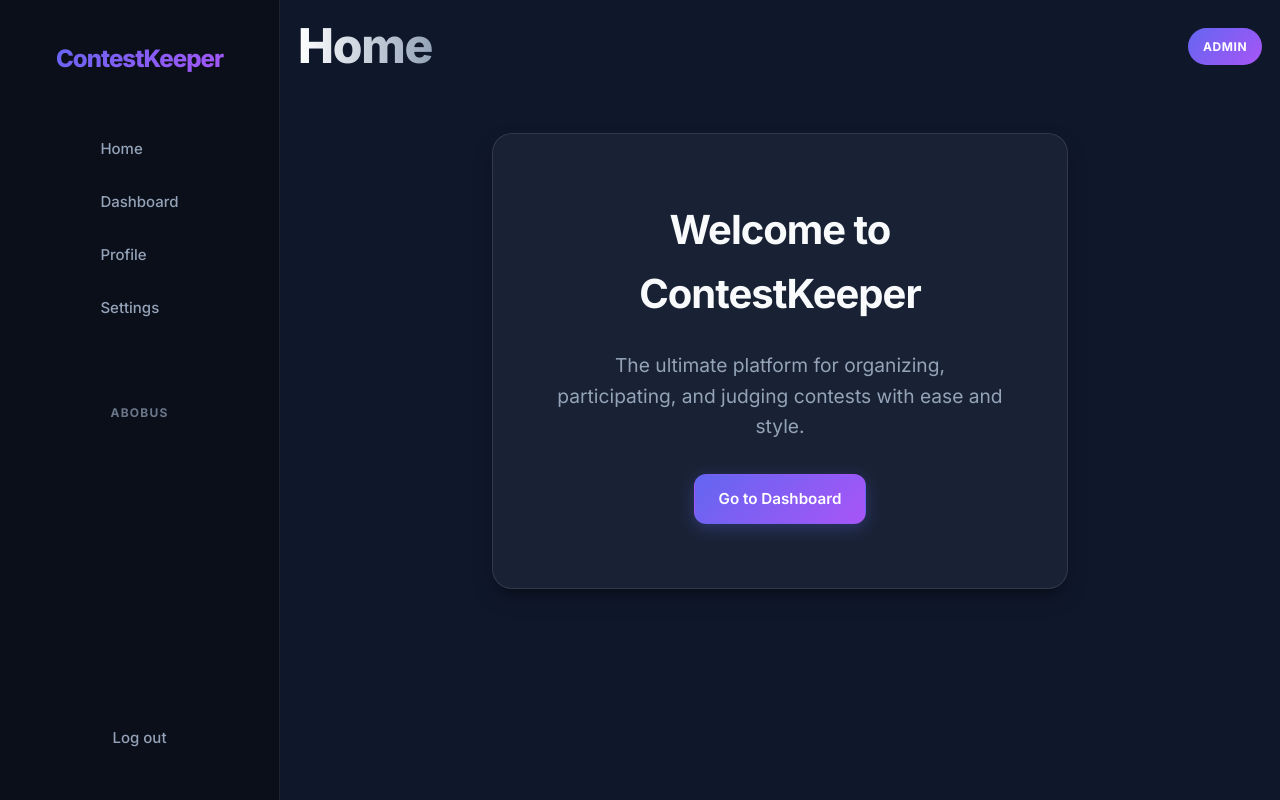
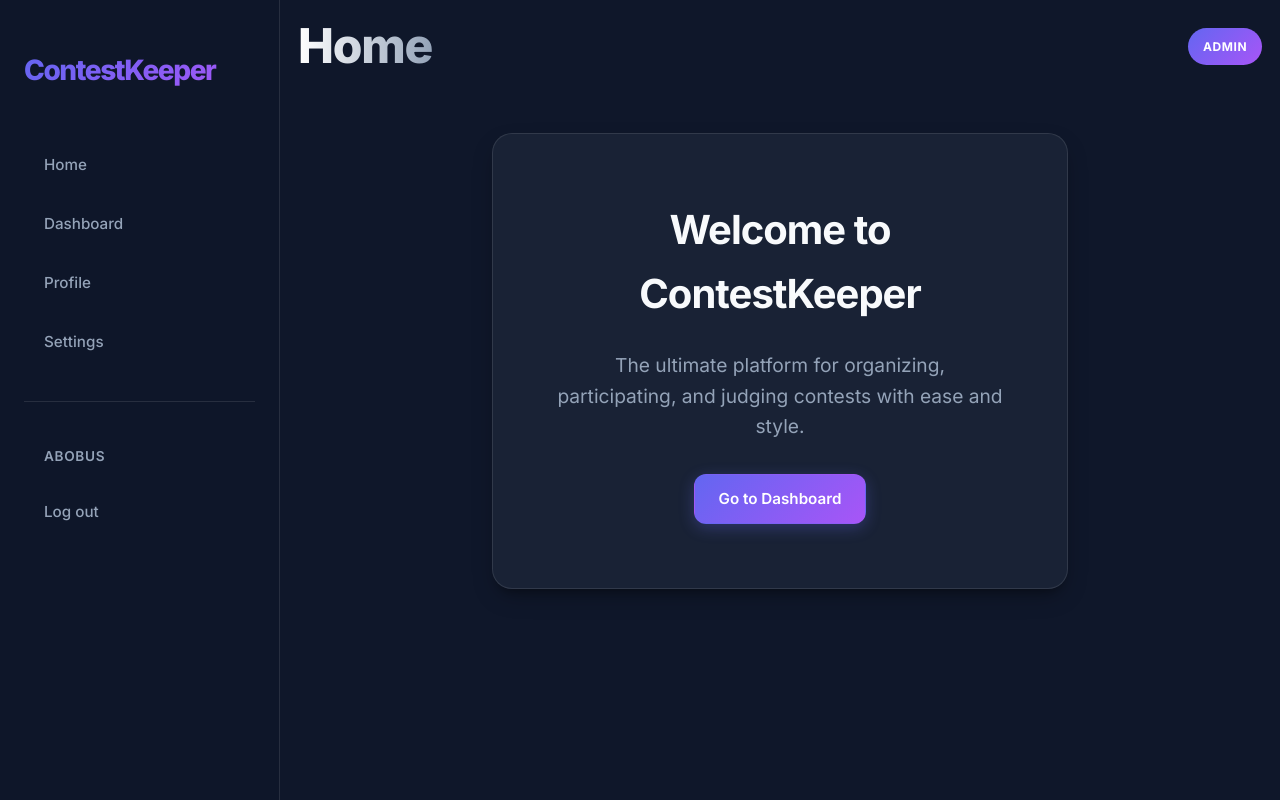
Before and after one commit to yourbrolol/team404NotFound, a Django app: page / in a window 1280 px wide. Run offline with Django 5.2, Linux system fonts and the light colour scheme; a user stored in the database is signed in.

Commit message:
reverted dumb nav.css + common.css changes from older commits.

```diff
--- a/ContestKeeper/app/static/css/common.css
+++ b/ContestKeeper/app/static/css/common.css
@@ -38,9 +38,7 @@ body {
 }
 
 /* Typography */
-h1,
-h2,
-h3 {
+h1, h2, h3 {
     color: var(--text-main);
     letter-spacing: -0.025em;
 }
@@ -55,8 +53,7 @@ h3 {
 }
 
 /* Components */
-.glass-panel,
-.contest-card {
+.glass-panel, .contest-card {
     display: flex;
     background: var(--bg-card);
     backdrop-filter: blur(12px);
@@ -71,8 +68,7 @@ h3 {
     flex-direction: column;
 }
 
-.glass-panel:hover,
-.contest-card:hover {
+.glass-panel:hover, .contest-card:hover {
     transform: translateY(-4px);
     border-color: rgba(99, 102, 241, 0.4);
     background: rgba(30, 41, 59, 0.9);
@@ -91,8 +87,7 @@ h3 {
     text-decoration: none;
     transition: all 0.2s ease;
     cursor: pointer;
-    border: 1px solid transparent;
-    /* Match the box model of tinted buttons */
+    border: 1px solid transparent; /* Match the box model of tinted buttons */
     gap: 0.5rem;
 }
 
@@ -227,10 +222,8 @@ select:focus {
         gap: 1.25rem;
     }
 
-    .glass-panel,
-    .contest-card {
-        min-width: 0;
-        /* allow shrinking inside grid */
+    .glass-panel, .contest-card {
+        min-width: 0;          /* allow shrinking inside grid */
         min-height: 0;
         padding: 1.5rem;
     }
@@ -262,13 +255,11 @@ select:focus {
     }
 
     .contest-grid {
-        grid-template-columns: 1fr;
-        /* single column */
+        grid-template-columns: 1fr;   /* single column */
         gap: 1rem;
     }
 
-    .glass-panel,
-    .contest-card {
+    .glass-panel, .contest-card {
         padding: 1.25rem;
         border-radius: 1rem;
     }
@@ -294,73 +285,3 @@ select:focus {
         padding: 0.4rem 1rem;
     }
 }
-
-:root {
-    --nav-bg: rgba(15, 15, 20, 0.8);
-    /* Полупрозрачный темный */
-    --accent: #7d5fff;
-    /* Фиолетовый акцент */
-    --text: #ffffff;
-}
-
-.navbar {
-    background: var(--nav-bg);
-    backdrop-filter: blur(10px);
-    /* Эффект матового стекла */
-    border-bottom: 1px solid rgba(255, 255, 255, 0.1);
-    position: sticky;
-    top: 0;
-    z-index: 1000;
-    padding: 0.8rem 2rem;
-}
-
-.nav-container {
-    max-width: 1200px;
-    margin: 0 auto;
-    display: flex;
-    justify-content: space-between;
-    align-items: center;
-}
-
-.nav-logo {
-    font-size: 1.5rem;
-    font-weight: bold;
-    color: var(--text);
-    text-decoration: none;
-    letter-spacing: 1px;
-}
-
-.nav-logo span {
-    color: var(--accent);
-}
-
-.nav-links {
-    list-style: none;
-    display: flex;
-    gap: 2rem;
-    align-items: center;
-}
-
-.nav-links a {
-    color: rgba(255, 255, 255, 0.7);
-    text-decoration: none;
-    font-size: 0.95rem;
-    transition: 0.3s;
-}
-
-.nav-links a:hover {
-    color: var(--accent);
-}
-
-.nav-btn {
-    background: var(--accent);
-    color: white !important;
-    padding: 0.5rem 1.2rem;
-    border-radius: 8px;
-    font-weight: 500;
-}
-
-.nav-btn:hover {
-    filter: brightness(1.2);
-    box-shadow: 0 0 15px rgba(125, 95, 255, 0.4);
-}
--- a/ContestKeeper/app/static/css/nav.css
+++ b/ContestKeeper/app/static/css/nav.css
@@ -1,96 +1,53 @@
-:root {
-    --nav-bg: #0b0f1a;
-    --nav-glass: rgba(15, 23, 42, 0.85);
-    --nav-link-hover: rgba(255, 255, 255, 0.04);
-    --nav-link-active: rgba(99, 102, 241, 0.1);
-    --nav-border: rgba(255, 255, 255, 0.08);
-    --nav-primary: #6366f1;
-    --nav-secondary: #a855f7;
-    --nav-text-main: #f8fafc;
-    --nav-text-muted: #94a3b8;
-    --nav-width: 280px;
-}
-
 body {
-    padding-left: var(--nav-width);
-    background-color: #0f172a;
-    transition: padding 0.3s ease;
+    padding-left: 280px;
 }
 
 /* ── Mobile top bar ── */
 .nav-topbar {
     display: none;
-    position: fixed;
-    top: 0;
-    left: 0;
-    right: 0;
-    height: 64px;
-    background: var(--nav-glass);
-    backdrop-filter: blur(12px);
-    -webkit-backdrop-filter: blur(12px);
-    border-bottom: 1px solid var(--nav-border);
-    align-items: center;
-    justify-content: space-between;
-    padding: 0 1.5rem;
-    z-index: 1002;
 }
 
 /* ── Hamburger button ── */
 .nav-hamburger {
     display: none;
-    background: var(--nav-link-hover);
-    border: 1px solid var(--nav-border);
+    background: none;
+    border: none;
     cursor: pointer;
-    padding: 0.6rem;
-    color: var(--nav-text-main);
+    padding: 0.5rem;
+    color: white;
     flex-direction: column;
     gap: 5px;
-    border-radius: 0.75rem;
-    transition: all 0.2s cubic-bezier(0.4, 0, 0.2, 1);
-    width: 40px;
-    height: 40px;
-    justify-content: center;
-    align-items: center;
+    border-radius: 0.5rem;
+    transition: background 0.2s;
 }
 
 .nav-hamburger:hover {
     background: rgba(255, 255, 255, 0.08);
-    transform: scale(1.05);
 }
 
 .nav-hamburger span {
     display: block;
-    width: 20px;
+    width: 22px;
     height: 2px;
-    background: currentColor;
-    border-radius: 4px;
-    transition: all 0.3s cubic-bezier(0.4, 0, 0.2, 1);
+    background: white;
+    border-radius: 2px;
+    transition: transform 0.3s ease, opacity 0.3s ease;
+    transform-origin: center;
 }
 
-.nav-hamburger.open span:nth-child(1) {
-    transform: translateY(7px) rotate(45deg);
-}
-
-.nav-hamburger.open span:nth-child(2) {
-    opacity: 0;
-    transform: scaleX(0);
-}
-
-.nav-hamburger.open span:nth-child(3) {
-    transform: translateY(-7px) rotate(-45deg);
-}
+.nav-hamburger.open span:nth-child(1) { transform: translateY(7px) rotate(45deg); }
+.nav-hamburger.open span:nth-child(2) { opacity: 0; }
+.nav-hamburger.open span:nth-child(3) { transform: translateY(-7px) rotate(-45deg); }
 
 /* ── Nav overlay backdrop ── */
 .nav-overlay {
     display: none;
     position: fixed;
     inset: 0;
-    background: rgba(2, 6, 23, 0.6);
-    backdrop-filter: blur(4px);
-    -webkit-backdrop-filter: blur(4px);
+    background: rgba(0, 0, 0, 0.55);
     z-index: 999;
     opacity: 0;
-    transition: opacity 0.4s ease;
+    transition: opacity 0.3s ease;
 }
 
 .nav-overlay.visible {
@@ -98,162 +55,167 @@ body {
 }
 
 #nav {
-    background: var(--nav-bg);
-    color: var(--nav-text-main);
-    width: var(--nav-width);
+    background: rgba(15, 23, 42, 0.95);
+    backdrop-filter: blur(20px);
+    -webkit-backdrop-filter: blur(20px);
+    color: white;
+    padding: 0;
+    margin: 0;
+    width: 280px;
     height: 100vh;
     position: fixed;
     top: 0;
     left: 0;
-    border-right: 1px solid var(--nav-border);
+    border-right: 1px solid var(--border);
     z-index: 1000;
-    display: flex;
-    flex-direction: column;
-    transition: transform 0.4s cubic-bezier(0.4, 0, 0.2, 1);
+    overflow-y: auto;
 }
 
 .nav-container {
     display: flex;
     flex-direction: column;
-    padding: 2.5rem 1.5rem;
+    padding: 3rem 1.5rem;
     height: 100%;
 }
 
 .nav-logo {
-    font-size: 1.5rem;
+    font-size: 1.75rem;
     font-weight: 800;
     color: white;
     text-decoration: none;
     margin-bottom: 3rem;
-    display: flex;
-    align-items: center;
-    gap: 0.75rem;
-    background: linear-gradient(135deg, var(--nav-primary) 0%, var(--nav-secondary) 100%);
+    background: linear-gradient(135deg, var(--primary) 0%, var(--secondary) 100%);
     -webkit-background-clip: text;
     background-clip: text;
     -webkit-text-fill-color: transparent;
-    letter-spacing: -0.04em;
-    padding: 0 0.5rem;
+    letter-spacing: -0.05em;
 }
 
 .nav-links {
     display: flex;
     flex-direction: column;
-    gap: 0.5rem;
-    flex: 1;
+    gap: 0.75rem;
 }
 
 .nav-link {
-    color: var(--nav-text-muted);
+    color: var(--text-muted);
     text-decoration: none;
-    padding: 0.75rem 1rem;
+    padding: 0.875rem 1.25rem;
     border-radius: 0.75rem;
-    transition: all 0.25s cubic-bezier(0.4, 0, 0.2, 1);
-    font-size: 0.9375rem;
+    transition: all 0.2s ease;
+    font-size: 0.95rem;
     font-weight: 500;
     display: flex;
     align-items: center;
     text-align: left;
     background: transparent;
-    border: 1px solid transparent;
+    border: none;
     cursor: pointer;
     width: 100%;
     font-family: inherit;
-    position: relative;
-    overflow: hidden;
 }
 
 .nav-link:hover {
-    color: var(--nav-text-main);
-    background: var(--nav-link-hover);
+    color: white;
+    background: rgba(255, 255, 255, 0.05);
     transform: translateX(4px);
 }
 
 .nav-link.active {
-    color: #fff;
-    background: var(--nav-link-active);
-    border-color: rgba(99, 102, 241, 0.2);
-}
-
-.nav-link.active::before {
-    content: '';
-    position: absolute;
-    left: 0;
-    top: 25%;
-    height: 50%;
-    width: 3px;
-    background: var(--nav-primary);
-    border-radius: 0 4px 4px 0;
+    color: white;
+    background: var(--primary);
+    box-shadow: 0 4px 12px rgba(99, 102, 241, 0.2);
 }
 
 .nav-auth-divider {
-    margin: 1.5rem 0.5rem;
+    margin: 1.5rem 0;
     border: none;
-    border-top: 1px solid var(--nav-border);
+    border-top: 1px solid var(--border);
 }
 
 .nav-user {
-    padding: 0.5rem 1rem;
-    font-size: 0.75rem;
-    font-weight: 700;
-    color: var(--nav-text-muted);
+    padding: 0.5rem 1.25rem;
+    font-size: 0.85rem;
+    font-weight: 600;
+    color: var(--text-muted);
     text-transform: uppercase;
-    letter-spacing: 0.1em;
-    opacity: 0.7;
+    letter-spacing: 0.05em;
 }
 
 .nav-logout-form {
+    display: block;
     margin-top: auto;
-    padding-top: 1rem;
-}
-
-/* ── Specific for the Logout button to stand out if needed ── */
-.nav-logout-form .nav-link:hover {
-    color: #ef4444;
-    background: rgba(239, 68, 68, 0.08);
 }
 
 /* ━━━━━━━━━━━━━━━━━━━━━━━━━━━━━━━━━━
-   Tablet / Mobile  (≤ 1024px)
+   Tablet / Mobile  (≤ 900px)
    ━━━━━━━━━━━━━━━━━━━━━━━━━━━━━━━━━━ */
-@media (max-width: 1024px) {
+@media (max-width: 900px) {
+
+    /* Remove desktop sidebar space */
     body {
         padding-left: 0 !important;
-        padding-top: 64px;
+        padding-top: 60px; /* room for the top bar */
     }
 
-    .nav-topbar {
-        display: flex;
-    }
-
-    .nav-hamburger {
-        display: flex;
-    }
-
+    /* Slide-in sidebar */
     #nav {
         transform: translateX(-100%);
-        box-shadow: 20px 0 50px rgba(0, 0, 0, 0.3);
-        width: 280px;
+        transition: transform 0.3s cubic-bezier(0.4, 0, 0.2, 1);
+        z-index: 1000;
+        width: 260px;
     }
 
     #nav.nav-open {
         transform: translateX(0);
     }
 
+    /* Show overlay when nav is open — starts below the 60px top bar */
     .nav-overlay {
         display: block;
+        top: 60px;   /* don't cover the hamburger button */
+    }
+
+    /* Sticky top bar visible on mobile/tablet */
+    .nav-topbar {
+        display: flex;
+        position: fixed;
+        top: 0;
+        left: 0;
+        right: 0;
+        height: 60px;
+        background: rgba(15, 23, 42, 0.97);
+        backdrop-filter: blur(20px);
+        -webkit-backdrop-filter: blur(20px);
+        border-bottom: 1px solid var(--border);
+        align-items: center;
+        justify-content: space-between;
+        padding: 0 1.25rem;
+        z-index: 1002; /* must be above overlay (999) and nav (1000) */
+    }
+
+    .nav-topbar-logo {
+        font-size: 1.25rem;
+        font-weight: 800;
+        text-decoration: none;
+        background: linear-gradient(135deg, var(--primary) 0%, var(--secondary) 100%);
+        -webkit-background-clip: text;
+        background-clip: text;
+        -webkit-text-fill-color: transparent;
+        letter-spacing: -0.05em;
+    }
+
+    /* Show hamburger */
+    .nav-hamburger {
+        display: flex;
     }
 }
 
 /* ━━━━━━━━━━━━━━━━━━━━━━━━━━━━━━━━━━
-   Accessibility / Reduced Motion
+   Phone  (≤ 480px)
    ━━━━━━━━━━━━━━━━━━━━━━━━━━━━━━━━━━ */
-@media (prefers-reduced-motion: reduce) {
-
-    #nav,
-    .nav-link,
-    .nav-hamburger,
-    .nav-overlay {
-        transition: none !important;
+@media (max-width: 480px) {
+    .nav-topbar-logo {
+        font-size: 1.1rem;
     }
 }
```
